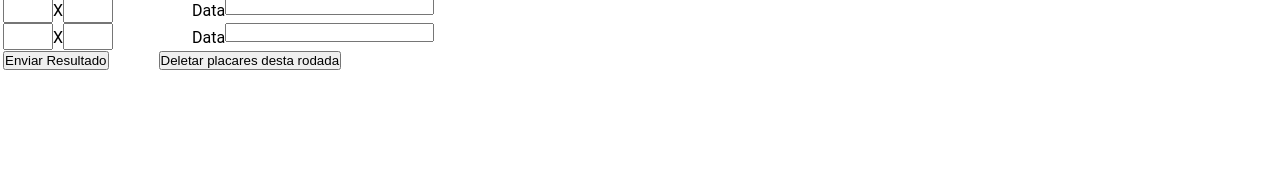
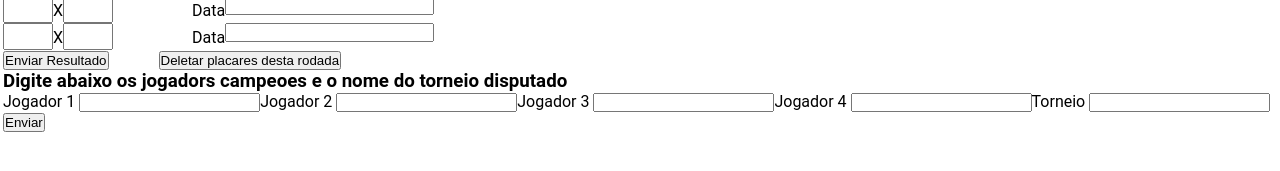
Before and after one commit to EmersonSantana1994/Front-Futebol, a React (Create React App) app: page /torneio in a window 1280 px wide. Shown: the part 513-684 px from the top of the page. Built offline with nearby package versions, Linux system fonts and the light colour scheme; no server answers.

Commit message:
criação em duplicidade concertado

```diff
--- a/src/componentes/login/torneio.js
+++ b/src/componentes/login/torneio.js
@@ -1647,6 +1647,29 @@ export default function Torneio() {
 
     }
 
+    async function capeoesTorneio (){
+        let enviarBanco = []
+        enviarBanco.push(jogadorcampeao1, jogadorcampeao2, jogadorcampeao3, jogadorcampeao4)
+
+        if(jogadorcampeao1 == "" || jogadorcampeao2 == "" || jogadorcampeao3 == "" || jogadorcampeao4 == "" || nomeTorneio == ""  ){
+            return alert('algum campo esta em branco')
+        }
+        setCarregando(true)
+        await apiC.post("titulo_ranking/inserir", {
+            "nome": enviarBanco,
+            "torneio": nomeTorneio
+        }).then(response => {
+            if (response.status === 200) {
+              alert('raking de titulos atualizado')
+            }
+        })
+            .catch((error) => {
+                console.log(error.response.data)
+                alert(error.response.data)
+                setCarregando(false)
+            });
+    }
+
 
     return (
         <>
@@ -1760,13 +1783,13 @@ export default function Torneio() {
                     <div><h3 className="campeao11"> Abaixo os melhores jogadores do campeonato </h3></div>
 
 
-                    <div><h5 className="campeao12"> 1º Homem de Ferro </h5></div>
-
-
-                    <div><h5 className="campeao13"> 2º Sabrina </h5></div>
-
-
-                    <div><h5 className="campeao14"> 3º Luiz </h5></div>
+                    <div><h5 className="campeao12"> 1º Luciano </h5></div>
+
+
+                    <div><h5 className="campeao13"> 2º Maçaneta </h5></div>
+
+
+                    <div><h5 className="campeao14"> 3º Crystal </h5></div>
 
                 </div>
 
@@ -2063,7 +2086,35 @@ export default function Torneio() {
                         <div>Deletar placares desta rodada</div>
                     </Button>
                 </div>
-
+                <h3>Digite abaixo os jogadors campeoes e o nome do torneio disputado</h3>
+                <label>Jogador 1 </label>
+                <Form.Control
+                    onChange={e => { setJogadorcampeao1(e.target.value) }}
+                    value={jogadorcampeao1}
+                />
+                <label>Jogador 2 </label>
+                <Form.Control
+                    onChange={e => { setJogadorcampeao2(e.target.value) }}
+                    value={jogadorcampeao2}
+                />
+                <label>Jogador 3 </label>
+                <Form.Control
+                    onChange={e => { setJogadorcampeao3(e.target.value) }}
+                    value={jogadorcampeao3}
+                />
+                <label>Jogador 4 </label>
+                <Form.Control
+                    onChange={e => { setJogadorcampeao4(e.target.value) }}
+                    value={jogadorcampeao4}
+                />
+                <label>Torneio </label>
+                <Form.Control
+                    onChange={e => { setNomeTorneio(e.target.value)}}
+                    value={nomeTorneio}
+                />
+                <Button className="btn-filtro-arquivo" onClick={(e) => { capeoesTorneio() }}>
+                    <div>Enviar</div>
+                </Button>
                 <div className="espaco" ></div>
                 <div className="campos-texto-login">
 
```
